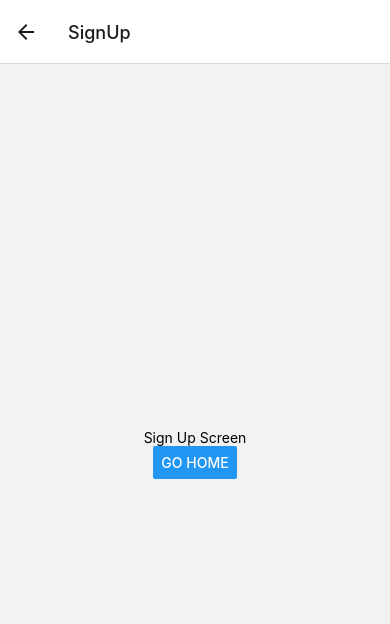
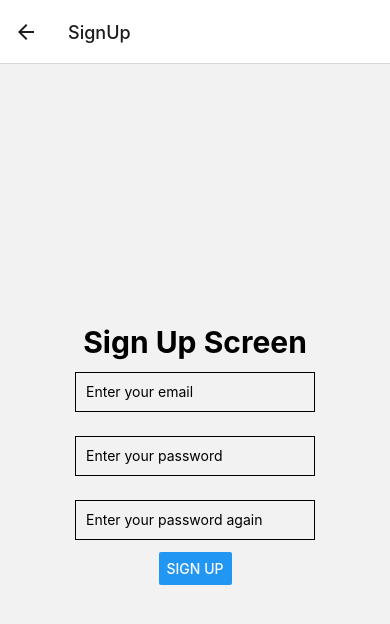
Before and after one commit to lauraspberry/react-native-app, a React Native app: screen /SignUp in a window 390 px wide. Shown: the top 624 px of the page. Built offline with nearby package versions, Linux system fonts and the light colour scheme.

Commit message:
initial commit

```diff
--- a/package.json
+++ b/package.json
@@ -13,6 +13,8 @@
     "@react-native-community/masked-view": "^0.1.11",
     "@react-navigation/native": "^6.0.8",
     "@react-navigation/stack": "^6.1.1",
+    "aws-amplify": "^4.3.16",
+    "aws-amplify-react-native": "^6.0.3",
     "expo": "~44.0.0",
     "expo-status-bar": "~1.2.0",
     "react": "17.0.1",
--- a/src/Home/index.js
+++ b/src/Home/index.js
@@ -1,5 +1,5 @@
 import React from 'react';
-import { View, Text, StyleSheet } from 'react-native';
+import { View, Text, StyleSheet, Button } from 'react-native';
 
 const styles = StyleSheet.create({
     container: {
@@ -9,10 +9,15 @@ const styles = StyleSheet.create({
     }
 });
 
-const HomeScreen = () => {
+const HomeScreen = ({ navigation }) => {
     return (
         <View style={styles.container}>
             <Text>Protected Home Screen</Text>
+            <Text>much protected text ! personal user dashboard wow :0</Text>
+            <Button
+                title = "log out"
+                onPress = {() => navigation.navigate('Landing')}
+            />
         </View>
     );
 };
--- a/src/Landing/index.js
+++ b/src/Landing/index.js
@@ -1,22 +1,44 @@
 import React from 'react';
-import { View, Text, Button, StyleSheet } from 'react-native';
+import { View, Text, Button, StyleSheet, TextInput } from 'react-native';
 
 const styles = StyleSheet.create({
     container: {
         flex: 1,
         alignItems: 'center',
         justifyContent: 'center',
+        // backgroundColor:'red',
     },
+    h1: {
+        color:'red',
+    },
+    title: {
+        margin: 16,
+        padding: 8,
+        borderWidth: 4,
+        borderColor: "#20232a",
+        borderRadius: 6,
+        backgroundColor: "#61dafb",
+        color: "#20232a",
+        textAlign: "center",
+        fontSize: 30,
+        fontWeight: "bold"
+    },
+    input: {
+        height: 40,
+        margin: 12,
+        borderWidth: 1,
+        padding: 10,
+    }
 });
 
 const LandingScreen = ({ navigation }) => {
     return (
     <View style={styles.container}>
-        <Text>Public Landing Screen</Text>
-        <Button
+        <Text style={styles.title}>Public Landing Screen</Text>
+        {/* <Button
             title = "go home"
             onPress = {() => navigation.navigate('Home')}
-        />
+        /> */}
         <Button
             title = "log in"
             onPress = {() => navigation.navigate('LogIn')}
--- a/src/LogIn/index.js
+++ b/src/LogIn/index.js
@@ -1,5 +1,6 @@
 import React from 'react';
-import { View, Text, Button, StyleSheet } from 'react-native';
+import { View, Text, Button, StyleSheet, TextInput } from 'react-native';
+import { Auth } from "aws-amplify";
 
 const styles = StyleSheet.create({
     container: {
@@ -7,12 +8,32 @@ const styles = StyleSheet.create({
         alignItems: 'center',
         justifyContent: 'center',
     },
+    input: {
+        height: 40,
+        margin: 12,
+        borderWidth: 1,
+        padding: 10,
+    }
 });
 
 const LogIn = ({ navigation }) => {
     return (
     <View style={styles.container}>
         <Text>Log In Screen</Text>
+        <TextInput
+            style={styles.input}
+            // onChangeText={onChangeNumber}
+            // value={number}
+            placeholder="type username here"
+            keyboardType="numeric"
+        />
+        <TextInput
+            style={styles.input}
+            // onChangeText={onChangeNumber}
+            // value={number}
+            placeholder="type password here"
+            keyboardType="numeric"
+        />
         <Button
             title = "go home"
             onPress = {() => navigation.navigate('Home')}
--- a/src/SignUp/index.js
+++ b/src/SignUp/index.js
@@ -1,5 +1,6 @@
 import React from 'react';
-import { View, Text, Button, StyleSheet } from 'react-native';
+import { View, Text, Button, StyleSheet, TextInput } from 'react-native';
+// import { Auth } from "aws-amplify";
 
 const styles = StyleSheet.create({
     container: {
@@ -7,15 +8,61 @@ const styles = StyleSheet.create({
         alignItems: 'center',
         justifyContent: 'center',
     },
+    input: {
+        height: 40,
+        margin: 12,
+        borderWidth: 1,
+        padding: 10,
+    }
 });
 
 const SignUp = ({ navigation }) => {
+
+    // create our states
+    const [email, onChangeEmail] = React.useState("");
+    const [password, onChangePassword] = React.useState("");
+    const [confirmPass, onChangeConfirm] = React.useState("");
+
+    function validateForm() {
+        return (
+            email.length > 0 &&
+            password.length > 0 &&
+            password == confirmPass
+        )
+    }
+
+    // async function handleSubmit() {
+    //     if(validateForm())
+    // }
+
+    // instead of view, use SafeAreaView ?
     return (
     <View style={styles.container}>
-        <Text>Sign Up Screen</Text>
+        <Text style={{ fontSize: 30, fontWeight: 'bold'}}>Sign Up Screen</Text>
+        <TextInput
+            style={styles.input}
+            onChangeText={onChangeEmail}
+            value={email}
+            placeholder="Enter your email"
+            keyboardType="numeric"
+        />
+        <TextInput
+            style={styles.input}
+            onChangeText={onChangePassword}
+            value={password}
+            placeholder="Enter your password"
+            // no keyboard type bc they can be anything
+        />
+        <TextInput
+            style={styles.input}
+            onChangeText={onChangeConfirm}
+            value={confirmPass}
+            placeholder="Enter your password again"
+        />
         <Button
-            title = "go home"
+            title = "Sign Up"
             onPress = {() => navigation.navigate('Home')}
+            // onPress = {handleSubmit}
         />
     </View>
     );
```
Also changed, not shown: src/App.js (+8 -0 lines), src/aws-exports.js (added, +8 -0 lines), 1 other file (tests, documents, lock files or other folders).
